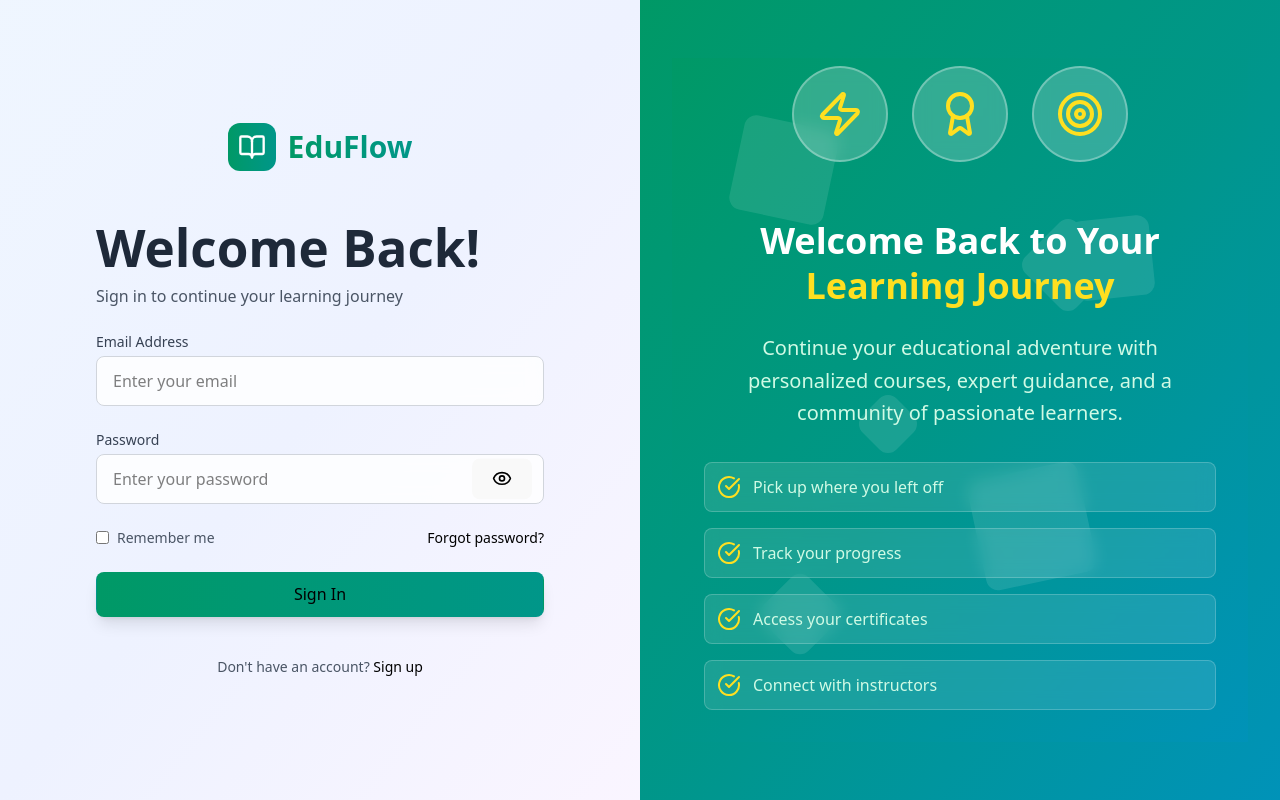
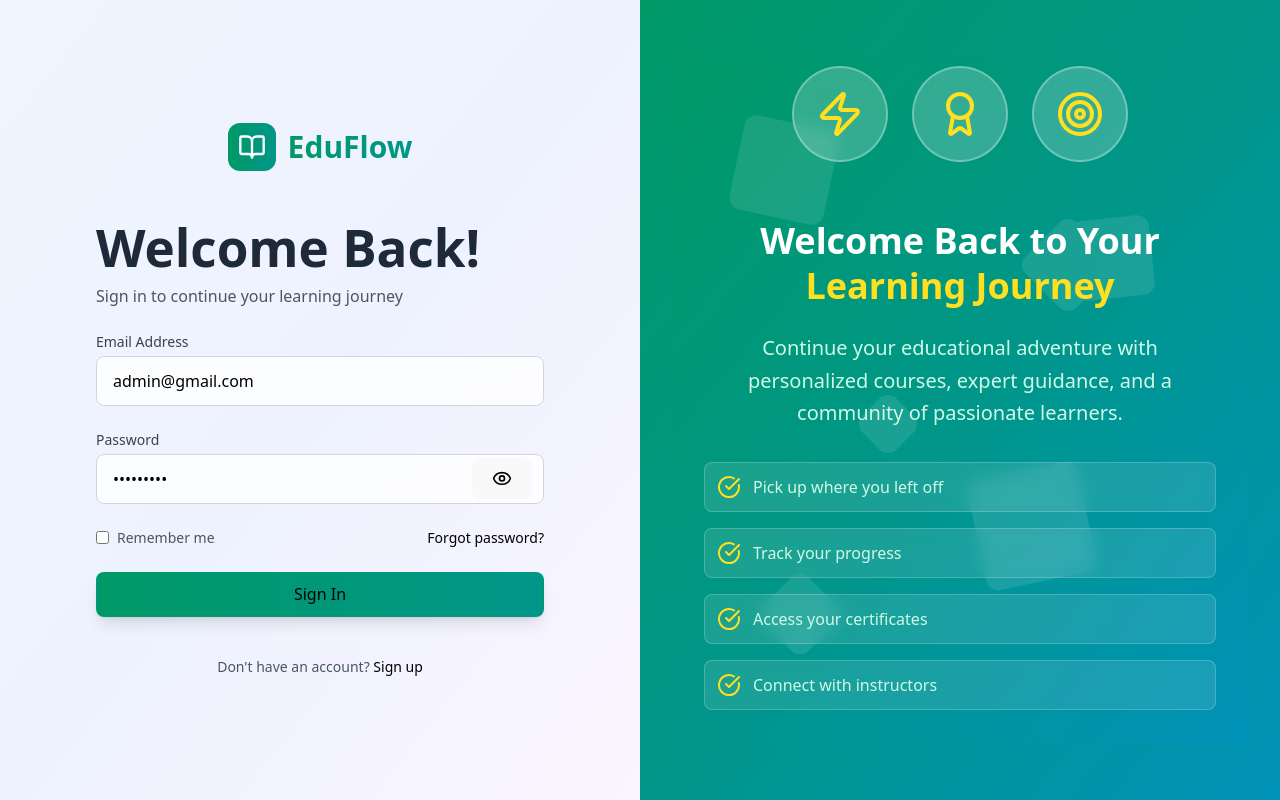
Before and after one commit to abood-qudisat/frontend, a React (Vite) app: page /login in a window 1280 px wide. Built offline with nearby package versions, Linux system fonts and the light colour scheme.

Commit message:
new update

```diff
--- a/src/pages/Auth/LoginPage.jsx
+++ b/src/pages/Auth/LoginPage.jsx
@@ -25,8 +25,8 @@ const LoginPage = () => {
   // Admin ==> admin@gmail.com ==== Admin@123
 
   const [formData, setFormData] = useState({
-    email: "",
-    password: "",
+    email: "admin@gmail.com",
+    password: "Admin@123",
     showPassword: false,
     rememberMe: false,
   });
```
